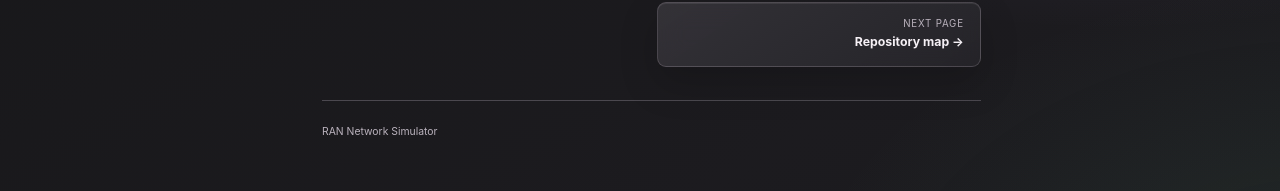
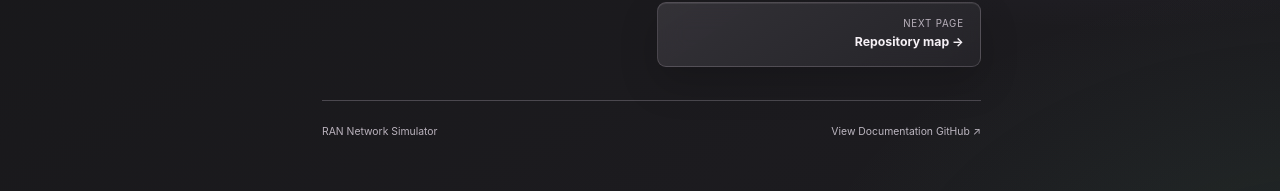
Before and after one commit to sujalchan/RAN-Simulation-Documentation, a React (Vite) app in the folder src-website-docs/: page / in a window 1280 px wide. Shown: the part 1897-2088 px from the top of the page. Built offline with nearby package versions, Linux system fonts and the light colour scheme.

Commit message:
fix: update footer layout and add GitHub link in documentation

```diff
--- a/src-website-docs/src/App.tsx
+++ b/src-website-docs/src/App.tsx
@@ -87,7 +87,7 @@ export default function App() {
     <div className="workspace"><header className="topbar"><div className="topbar-start"><button type="button" className="icon-button menu-toggle" onClick={toggleNavigation} aria-label={navigationExpanded ? 'Collapse sidebar' : 'Show sidebar'} title={navigationExpanded ? 'Collapse sidebar' : 'Show sidebar'} aria-controls="sidebar" aria-expanded={navigationExpanded}>{navigationExpanded ? <PanelLeftClose /> : <PanelLeftOpen />}<span className="menu-toggle-label">{navigationExpanded ? 'Collapse sidebar' : 'Show sidebar'}</span></button><span className="topbar-divider" /><span className="topbar-location">Documentation <span>/</span> <strong>{page?.title || 'Page not found'}</strong></span></div><div className="topbar-actions"><button ref={searchTrigger} className="search-trigger" onClick={() => setSearchOpen(true)} aria-keyshortcuts="Control+k Meta+k /"><Search /><span>Search documentation</span><kbd>⌘ K</kbd></button><div className="theme-switch" role="group" aria-label="Color theme"><button className="theme-option" aria-label="Light mode" aria-pressed={theme === 'light'} onClick={() => setTheme('light')}><Sun /><span>Light</span></button><button className="theme-option" aria-label="Dark mode" aria-pressed={theme === 'dark'} onClick={() => setTheme('dark')}><Moon /><span>Dark</span></button></div></div></header>
       <div className="reading-layout"><main className="main-content" id="main-content" tabIndex={-1}><Breadcrumbs title={page?.title || 'Page not found'} group={group} /><article className="doc-article" onClick={followDocLink}>{page ? (script ? <ScriptReferencePage id={script.id} /> : pageComponents[page.id] ? <>{(() => { const PageComponent = pageComponents[page.id]; return <PageComponent />; })()}</> : <DocPage page={page} />) : <div className="page-enter"><p className="eyebrow">Documentation</p><h1>Page not found</h1><p className="lede">This documentation route does not exist.</p><Link to={docPath('overview')}>Return to the overview →</Link></div>}</article>
         {index >= 0 ? <nav className="page-neighbors" aria-label="Adjacent pages">{previous ? <Link className="neighbor-link" to={docPath(previous.id)}><small>Previous page</small><strong>← {previous.title}</strong></Link> : <span />}{next ? <Link className="neighbor-link next" to={docPath(next.id)}><small>Next page</small><strong>{next.title} →</strong></Link> : <span />}</nav> : <nav className="page-neighbors" aria-label="Adjacent pages"><Link className="neighbor-link" to={docPath('code-reference')}><small>Back to reference</small><strong>← All scripts</strong></Link></nav>}
-        <footer className="content-footer">RAN Network Simulator</footer></main>{page && <TableOfContents pageId={page.id} markup={html} scriptFilter={scriptFilter} />}</div>
+        <footer className="content-footer"><span>RAN Network Simulator</span><a href="https://github.com/sujalchan/RAN-Simulation-Documentation" target="_blank" rel="noreferrer">View Documentation GitHub ↗</a></footer></main>{page && <TableOfContents pageId={page.id} markup={html} scriptFilter={scriptFilter} />}</div>
     </div></div>
     <DocSearch open={searchOpen} close={closeSearch} navigate={go} />
   </>;
--- a/src-website-docs/src/styles/site.css
+++ b/src-website-docs/src/styles/site.css
@@ -191,7 +191,9 @@ svg { width: 20px; height: 20px; flex: 0 0 auto; }
 .neighbor-link.next { text-align: right; }
 .neighbor-link small { display: block; color: #8498a6; font-size: .61rem; text-transform: uppercase; letter-spacing: .08em; }
 .neighbor-link strong { display: block; font-size: .77rem; }
-.content-footer { padding-top: 22px; border-top: 1px solid var(--line); color: #91a2ad; font-size: .65rem; }
+.content-footer { display: flex; align-items: center; justify-content: space-between; gap: 12px; padding-top: 22px; border-top: 1px solid var(--line); color: #91a2ad; font-size: .65rem; }
+.content-footer a { color: var(--muted); text-decoration: none; }
+.content-footer a:hover { color: var(--navy); text-decoration: underline; }
 
 .search-dialog { position: fixed; inset: 0; width: min(660px, calc(100vw - 32px)); max-width: none; max-height: min(680px, calc(100vh - 32px)); margin: auto; overflow: hidden; padding: 0; border: 1px solid #bacbd6; border-radius: 14px; box-shadow: 0 28px 80px rgba(5,26,42,.29); }
 .search-dialog::backdrop { background: rgba(5,26,42,.52); backdrop-filter: blur(3px); }
```
